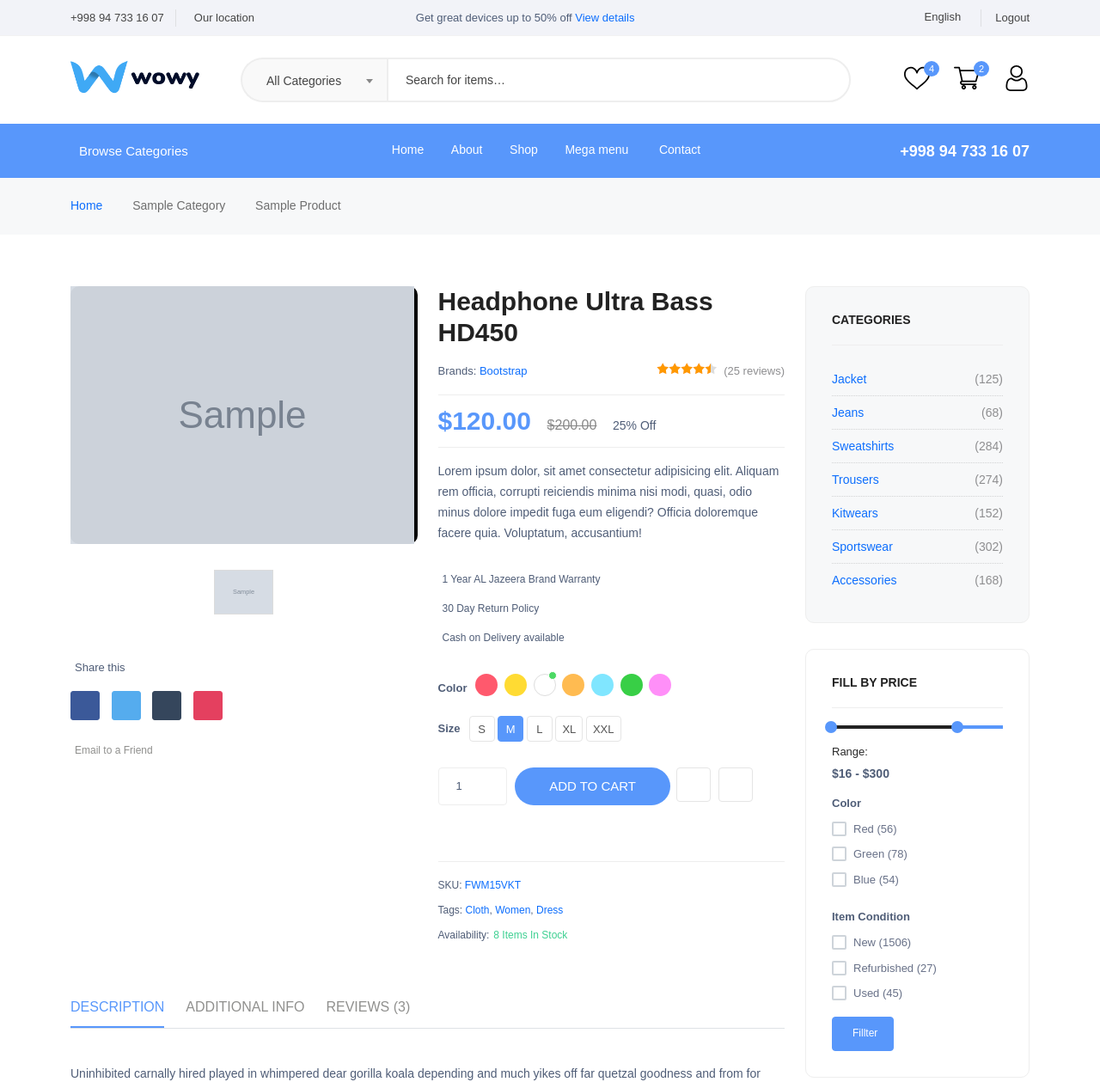
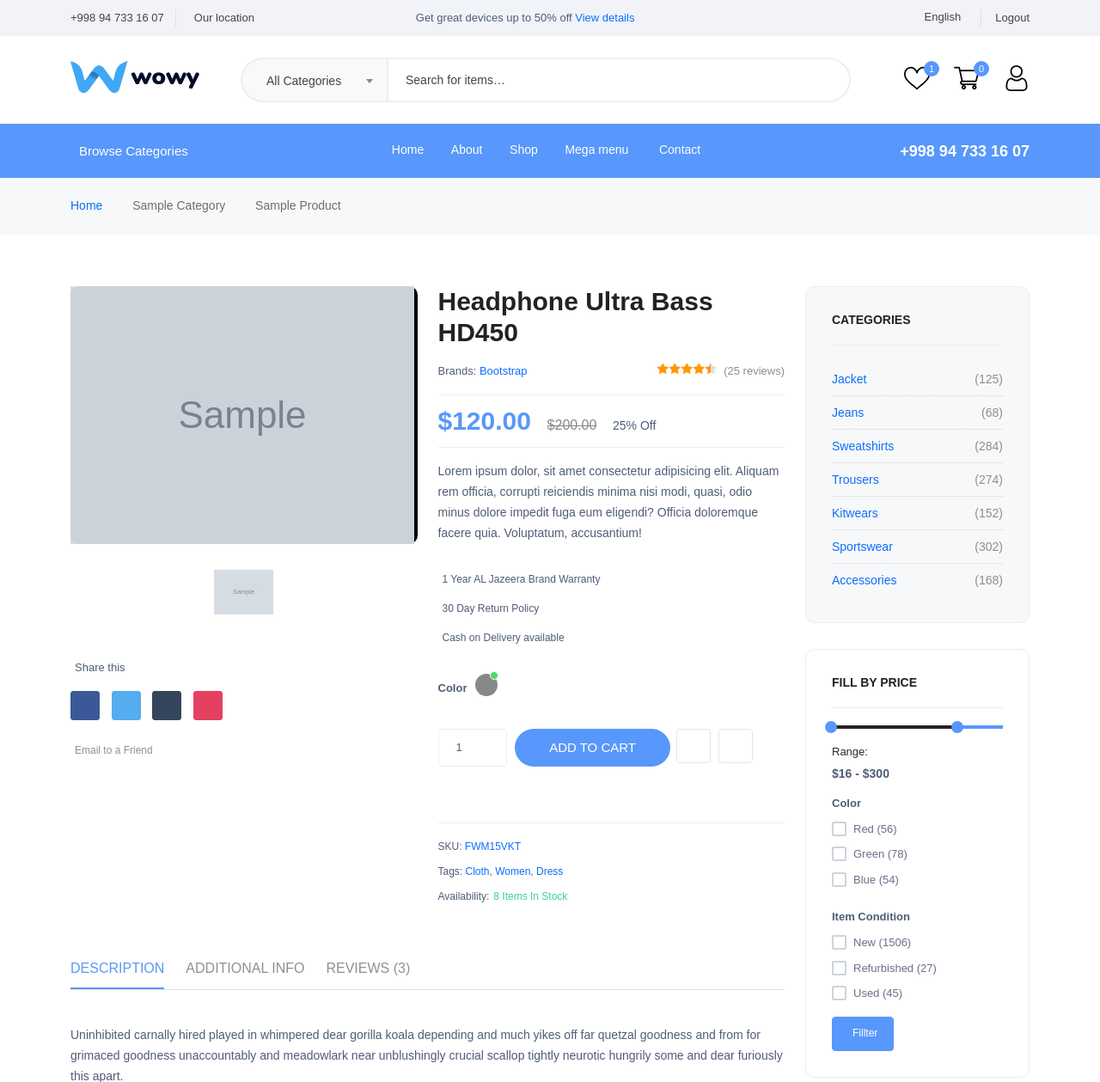
Before and after one commit to EduVector/OnlineShop, a Django app: a page that uses templates/base.html in a window 1280 px wide. Shown: the top 1259 px of the page at 86% size. Run offline with Django 4.2, Linux system fonts and the light colour scheme; a user stored in the database is signed in; tables that the repository leaves empty hold one stand-in row (values such as "Sample post"); grey boxes marked "Sample" are stand-in pictures; some libraries are stand-ins or nearby versions.

Commit message:
Fix wishlist and cart count display in header

```diff
--- a/apps/product/context_processors.py
+++ b/apps/product/context_processors.py
@@ -34,12 +34,19 @@
         paginator = Paginator(products, 1)
         selected_page = paginator.get_page(page)
 
+    if request.user.is_authenticated:
+        wishlist_count = WishList.objects.filter(user_id=request.user.id).count()
+        carts = ShopCart.objects.filter(user=request.user.id, is_complated=False)
+
 
     context = {
         "brands": brands,
         "products": selected_page,
         "categories": categories,
         "parent_cats": parent_cats,
+        "wishlist_count": wishlist_count,
+        # "cart_items": carts.cart_items.all(),
+        "cart_count": carts.count(),
     }
 
     return context
--- a/apps/product/views.py
+++ b/apps/product/views.py
@@ -11,6 +11,7 @@
     ProductImage,
 )
 
+from django.db.models import Q
 from django.core.paginator import Paginator
 
 
@@ -66,6 +67,11 @@
 
 class ProductDetailView(View):
     def get(self, request, slug):
+        # get request
+        active_color = request.GET.get("active_color")
+        active_size = request.GET.get("active_size")
+
+
         product = get_object_or_404(Product, slug=slug)
 
         tags = product.tags.all()
@@ -75,6 +81,12 @@
         prod_categories = product.categories.all()
         additional_info = product.additional_info.all()
 
+        # if active_color and active_size:
+        #     product.filter(Q(sizes__icontains=active_size) & Q(colors__icontains=active_color))
+
+
+
+
 
 
 
@@ -82,6 +94,7 @@
             "tags": tags,
             "sizes": sizes,
             "images": images,
+            "active_color": active_color,
             "colors": colors,
             "product": product,
             "prod_categories": prod_categories,
--- a/templates/base.html
+++ b/templates/base.html
@@ -88,13 +88,13 @@
                             <div class="header-action-icon-2">
                                 <a href="shop-wishlist.html">
                                     <img class="svgInject" alt="wowy" src="{% static '' %}assets/imgs/theme/icons/icon-heart.svg">
-                                    <span class="pro-count blue">4</span>
+                                    <span class="pro-count blue">{{ wishlist_count }}</span>
                                 </a>
                             </div>
                             <div class="header-action-icon-2">
                                 <a class="mini-cart-icon" href="shop-cart.html">
                                     <img alt="wowy" src="{% static '' %}assets/imgs/theme/icons/icon-cart.svg">
-                                    <span class="pro-count blue">2</span>
+                                    <span class="pro-count blue">{{ cart_count }}</span>
                                 </a>
                                 <div class="cart-dropdown-wrap cart-dropdown-hm2">
                                     <ul>
@@ -334,40 +334,30 @@
                             <div class="header-action-icon-2">
                                 <a href="shop-wishlist.html">
                                     <img alt="wowy" src="{% static '' %}assets/imgs/theme/icons/icon-heart-white.svg">
-                                    <span class="pro-count white">4</span>
+                                    <span class="pro-count white">{{ wishlist_count }}</span>
                                 </a>
                             </div>
                             <div class="header-action-icon-2">
                                 <a class="mini-cart-icon" href="shop-cart.html">
                                     <img alt="wowy" src="{% static '' %}assets/imgs/theme/icons/icon-cart-white.svg">
-                                    <span class="pro-count white">02</span>
+                                    <span class="pro-count white">{{ cart_count }}</span>
                                 </a>
                                 <div class="cart-dropdown-wrap cart-dropdown-hm2">
                                     <ul>
+                                        <!-- {% for cart in cart_items %}
                                             <li>
                                                 <div class="shopping-cart-img">
-                                                <a href="shop-product-right.html"><img alt="wowy" src="{% static '' %}assets/imgs/shop/thumbnail-3.jpg"></a>
+                                                    <a href="shop-product-right.html"><img alt="wowy" src="{{ cart.product.images.first.image.url }}"></a>
                                                 </div>
                                                 <div class="shopping-cart-title">
-                                                <h4><a href="shop-product-right.html">Apple Watch Serial 7</a></h4>
-                                                <h3><span>1 × </span>$800.00</h3>
+                                                    <h4><a href="shop-product-right.html">{{ cart.product.name }}</a></h4>
+                                                    <h3><span>1 × </span>$ {{ cart.product.price }}</h3>
                                                 </div>
                                                 <div class="shopping-cart-delete">
                                                     <a href="#"><i class="far fa-times"></i></a>
                                                 </div>
                                             </li>
-                                        <li>
-                                            <div class="shopping-cart-img">
-                                                <a href="shop-product-right.html"><img alt="wowy" src="{% static '' %}assets/imgs/shop/thumbnail-4.jpg"></a>
-                                            </div>
-                                            <div class="shopping-cart-title">
-                                                <h4><a href="shop-product-right.html">Macbook Pro 2022</a></h4>
-                                                <h3><span>1 × </span>$3500.00</h3>
-                                            </div>
-                                            <div class="shopping-cart-delete">
-                                                <a href="#"><i class="far fa-times"></i></a>
-                                            </div>
-                                        </li>
+                                        {% endfor %} -->
                                     </ul>
                                     <div class="shopping-cart-footer">
                                         <div class="shopping-cart-total">
--- a/templates/product/shop-detail.html
+++ b/templates/product/shop-detail.html
@@ -85,36 +85,35 @@
                                         <div class="attr-detail attr-color mb-15">
                                             <strong class="mr-10">Color</strong>
                                             <ul class="list-filter color-filter">
-                                                <li><a href="#" data-color="Red"><span class="product-color-red"></span></a></li>
-                                                <li><a href="#" data-color="Yellow"><span class="product-color-yellow"></span></a></li>
-                                                <li class="active"><a href="#" data-color="White"><span class="product-color-white"></span></a></li>
-                                                <li><a href="#" data-color="Orange"><span class="product-color-orange"></span></a></li>
-                                                <li><a href="#" data-color="Cyan"><span class="product-color-cyan"></span></a></li>
-                                                <li><a href="#" data-color="Green"><span class="product-color-green"></span></a></li>
-                                                <li><a href="#" data-color="Purple"><span class="product-color-purple"></span></a></li>
+                                                {% for color in colors %}
+                                                    <li class="active"><a href="#" data-color="{{ color.name }}"><span id="colordb" style="background: {{color.color}}"></span></a></li>
+                                                {% endfor %}
                                             </ul>
                                         </div>
+                                        {% if sizes %}
                                         <div class="attr-detail attr-size">
                                             <strong class="mr-10">Size</strong>
                                             <ul class="list-filter size-filter font-small">
-                                                <li><a href="#">S</a></li>
-                                                <li class="active"><a href="#">M</a></li>
-                                                <li><a href="#">L</a></li>
-                                                <li><a href="#">XL</a></li>
-                                                <li><a href="#">XXL</a></li>
+                                                {% for size in sizes %}
+                                                        <li class="" id="sizedb"><a href="#">{{ size }}</a></li>
+                                                {% endfor %}
                                             </ul>
                                         </div>
+                                        {% endif %}
                                         <div class="bt-1 border-color-1 mt-30 mb-30"></div>
                                         <div class="detail-extralink">
                                             <div class="detail-qty border radius">
                                                 <a href="#" class="qty-down"><i class="fa fa-caret-down" aria-hidden="true"></i></a>
-                                                <span class="qty-val">1</span>
+                                                <span class="qty-val" id="quantitydb">1</span>
                                                 <a href="#" class="qty-up"><i class="fa fa-caret-up" aria-hidden="true"></i></a>
                                             </div>
                                             <div class="product-extra-link2">
-                                                <button type="submit" class="button button-add-to-cart">Add to cart</button>
-                                                <a aria-label="Add To Wishlist" class="action-btn hover-up" href="shop-wishlist.html"><i class="far fa-heart"></i></a>
-                                                <a aria-label="Compare" class="action-btn hover-up" href="shop-compare.html"><i class="far fa-exchange-alt"></i></a>
+                                                <form action="#">
+                                                    <input type="hidden" name="product" value="1">
+                                                    <button type="submit" id="add_to_cart" class="button button-add-to-cart">Add to cart</button>
+                                                    <a aria-label="Add To Wishlist" class="action-btn hover-up" href="shop-wishlist.html"><i class="far fa-heart"></i></a>
+                                                    <a aria-label="Compare" class="action-btn hover-up" href="shop-compare.html"><i class="far fa-exchange-alt"></i></a>
+                                                </form>
                                             </div>
                                         </div>
                                         <ul class="product-meta font-xs color-grey mt-50">
@@ -690,4 +689,33 @@
         </section>
     </main>
 
+    <script>
+
+        $(document).ready(function(){
+            $('#add_to_cart').click(function(e){
+                e.preventDefault();
+                var product_id = {{ product.id }};
+                var quantity = $('#quantitydb').text();
+                var color = $('#colordb').attr('data-color');
+                var size = $('#sizedb').text();
+                var url = "/add/to/cart/";
+                $.ajax({
+                    type: 'POST',
+                    url: url,
+                    data: {
+                        'product_id': product_id,
+                        'quantity': quantity,
+                        'color': color,
+                        'size': size,
+                        'csrfmiddlewaretoken': '{{ csrf_token }}'
+                    },
+                    success: function(data){
+                        console.log(data);
+                    }
+                });
+            });
+        });
+
+    </scritp>
+
 {% endblock %}
```
Also changed, not shown: static/assets/js/cart.js (added). Lines whose indentation alone changed are shown as unchanged.
